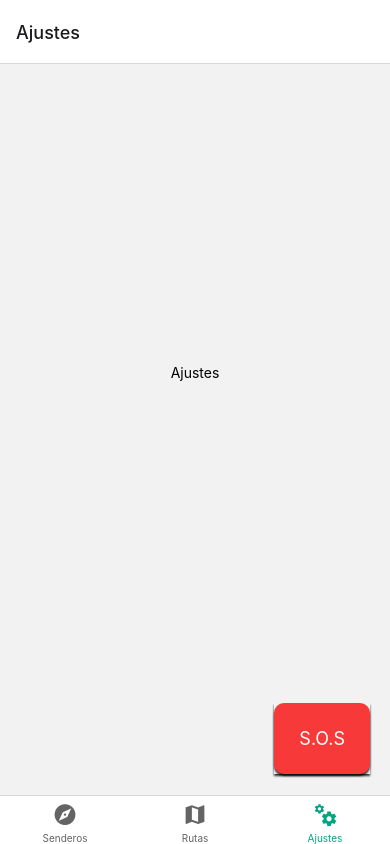
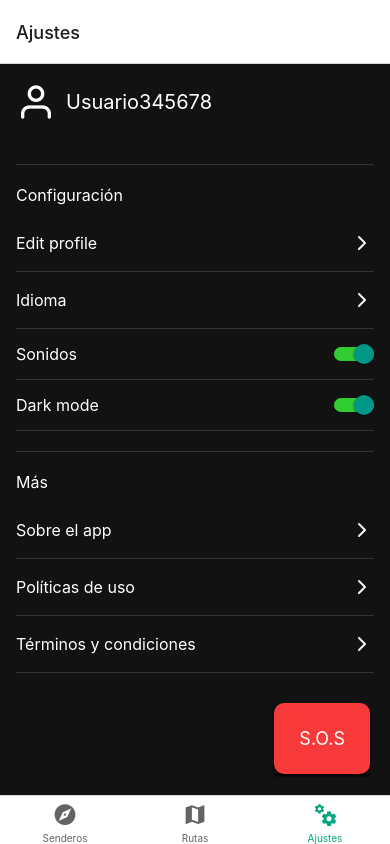
Before and after one commit to jchavesm64/senderosApp, a React Native app: screen /Ajustes in a window 390 px wide. Built offline with nearby package versions, Linux system fonts and the light colour scheme.

Commit message:
[IMPLEMENT Ajustes Screen]

```diff
--- a/src/screens/Ajustes.js
+++ b/src/screens/Ajustes.js
@@ -1,12 +1,110 @@
-import { View, Text } from 'react-native'
-import React from 'react'
+import React, { useState } from 'react';
+import { View, Text, StyleSheet, TouchableOpacity, Switch } from 'react-native';
+import { Icon } from 'react-native-elements';
 
-export function Ajustes() {
+export function Ajustes  () {
+  const [isSoundEnabled, setIsSoundEnabled] = useState(true);
+  const [isDarkModeEnabled, setIsDarkModeEnabled] = useState(true);
+
   return (
-    <View>
-      <Text style={{textAlign: 'center', marginTop: 300
+    <View style={styles.container}>
+      <View style={styles.profileContainer}>
+        <Icon name="user" type="feather" size={40} color="white" />
+        <Text style={styles.username}>Usuario345678</Text>
+      </View>
 
-      }}>Ajustes</Text>
+      <View style={styles.divider} />
+
+      <Text style={styles.sectionTitle}>Configuración</Text>
+
+      <TouchableOpacity style={styles.option}>
+        <Text style={styles.optionText}>Edit profile</Text>
+        <Icon name="chevron-right" type="feather" color="white" />
+      </TouchableOpacity>
+
+      <TouchableOpacity style={styles.option}>
+        <Text style={styles.optionText}>Idioma</Text>
+        <Icon name="chevron-right" type="feather" color="white" />
+      </TouchableOpacity>
+
+      <View style={styles.option}>
+        <Text style={styles.optionText}>Sonidos</Text>
+        <Switch
+          value={isSoundEnabled}
+          onValueChange={value => setIsSoundEnabled(value)}
+          trackColor={{ false: "#767577", true: "#32CD32" }}
+          thumbColor={isSoundEnabled ? "#ffffff" : "#f4f3f4"}
+        />
+      </View>
+
+      <View style={styles.option}>
+        <Text style={styles.optionText}>Dark mode</Text>
+        <Switch
+          value={isDarkModeEnabled}
+          onValueChange={value => setIsDarkModeEnabled(value)}
+          trackColor={{ false: "#767577", true: "#32CD32" }}
+          thumbColor={isDarkModeEnabled ? "#ffffff" : "#f4f3f4"}
+        />
+      </View>
+
+      <View style={styles.divider} />
+
+      <Text style={styles.sectionTitle}>Más</Text>
+
+      <TouchableOpacity style={styles.option}>
+        <Text style={styles.optionText}>Sobre el app</Text>
+        <Icon name="chevron-right" type="feather" color="white" />
+      </TouchableOpacity>
+
+      <TouchableOpacity style={styles.option}>
+        <Text style={styles.optionText}>Políticas de uso</Text>
+        <Icon name="chevron-right" type="feather" color="white" />
+      </TouchableOpacity>
+
+      <TouchableOpacity style={styles.option}>
+        <Text style={styles.optionText}>Términos y condiciones</Text>
+        <Icon name="chevron-right" type="feather" color="white" />
+      </TouchableOpacity>
     </View>
-  )
-}
+  );
+};
+
+const styles = StyleSheet.create({
+  container: {
+    flex: 1,
+    backgroundColor: '#121212',
+    padding: 16,
+  },
+  profileContainer: {
+    flexDirection: 'row',
+    alignItems: 'center',
+    marginBottom: 20,
+  },
+  username: {
+    color: 'white',
+    fontSize: 20,
+    marginLeft: 10,
+  },
+  divider: {
+    height: 1,
+    backgroundColor: '#333',
+    marginVertical: 20,
+  },
+  sectionTitle: {
+    color: 'white',
+    fontSize: 16,
+    marginBottom: 10,
+  },
+  option: {
+    flexDirection: 'row',
+    alignItems: 'center',
+    justifyContent: 'space-between',
+    paddingVertical: 15,
+    borderBottomWidth: 1,
+    borderBottomColor: '#333',
+  },
+  optionText: {
+    color: 'white',
+    fontSize: 16,
+  },
+});
```
